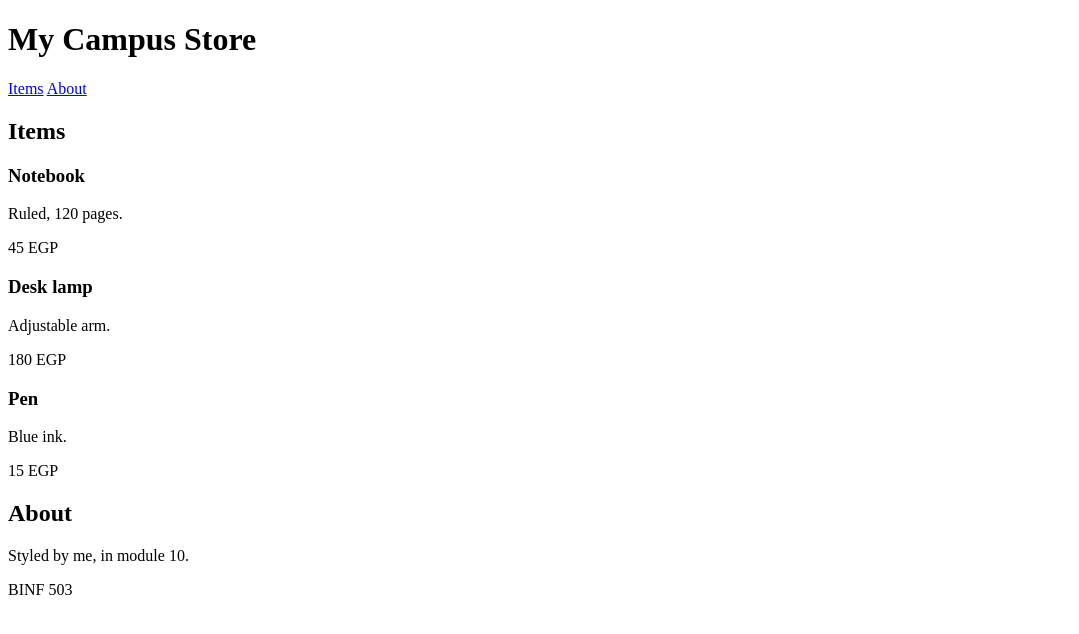
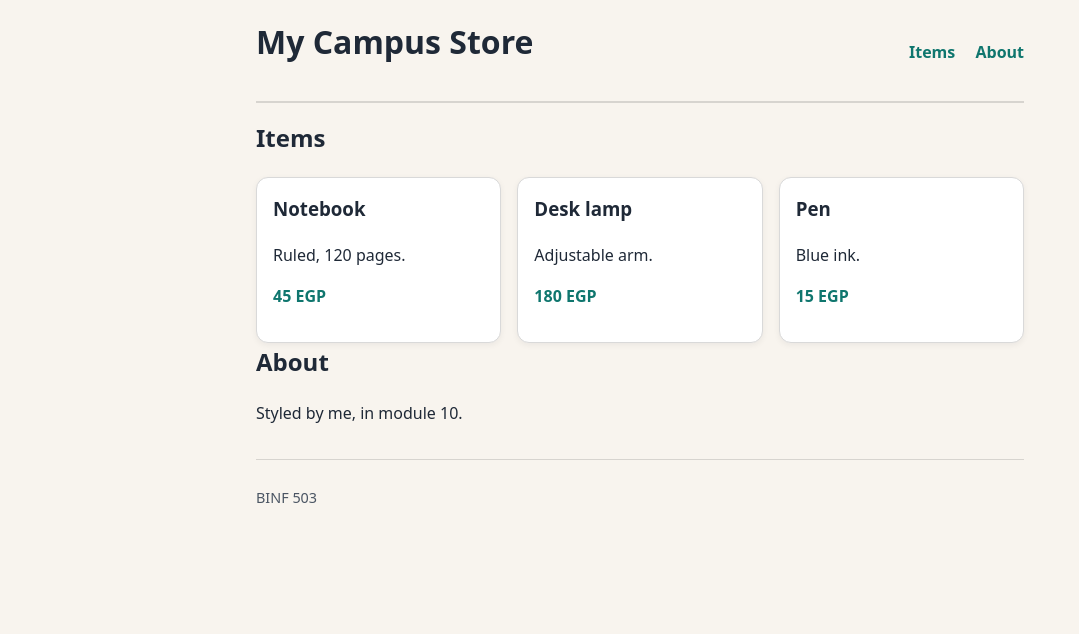
Before and after one commit to youssefahmed1911-ux/youssefshaabanbigassignment, a website: page 10-css/exercise.html in a window 1280 px wide. Shown: the whole page, without its empty margins (0-1079 px from the left). Drawn offline with Linux system fonts and the light colour scheme.

Commit message:
Finish module 10

```diff
--- a/10-css/exercise.css
+++ b/10-css/exercise.css
@@ -1,42 +1,64 @@
-/* 10-css — your work goes in this file.
- *
- * The lesson is example.css:      npm run open 10
- * See your own page with:         npm run open 10 exercise
- * Check your work with:           npm test 10
- *
- * exercise.html is written for you and must not be edited. Every class and
- * element named below already exists in it.
- *
- * Write each rule where its TODO is, then delete the TODO comment. The exact
- * colours, sizes and fonts are yours to choose unless a TODO says otherwise —
- * make it look like something you would not be embarrassed by.
- *
- * Keep the page open in the browser and refresh after each change.
- */
+body {
+  margin: 0;
+  font-family: system-ui, sans-serif;
+  line-height: 1.6;
+  color: #1f2937;
+  background-color: #f8f4ee;
+}
 
-/* TODO: a rule for `body` that sets
- *       font-family, color, and background-color. */
+.page {
+  max-width: 48rem;
+  margin: 0 auto;
+  padding: 1rem;
+}
 
-/* TODO: a rule for `.page` that sets
- *       max-width, and margin (use `0 auto` to centre it). */
+header {
+  display: flex;
+  justify-content: space-between;
+  align-items: center;
+  padding-bottom: 0.75rem;
+  border-bottom: 2px solid #d7d4cf;
+}
 
-/* TODO: a rule for `header` that sets
- *       display: flex;
- *       justify-content: space-between;
- *       align-items: center;
- *       and one more property of your choosing. */
+nav a {
+  margin-left: 1rem;
+  color: #0f766e;
+  text-decoration: none;
+  font-weight: 600;
+}
 
-/* TODO: a rule for `nav a` — a descendant selector, so it only affects links
- *       inside the nav — that sets
- *       color, and text-decoration. */
+.card-list {
+  display: flex;
+  gap: 1rem;
+  flex-wrap: wrap;
+}
 
-/* TODO: a rule for `.card-list` that sets
- *       display: flex;
- *       gap (any size);
- *       flex-wrap: wrap; */
+.card {
+  flex: 1 1 12rem;
+  padding: 1rem;
+  border: 1px solid #d9d9d9;
+  border-radius: 12px;
+  background-color: #ffffff;
+  box-shadow: 0 2px 6px rgba(15, 23, 42, 0.06);
+}
 
-/* TODO: a rule for `.card` that sets
- *       padding, border-radius, and background-color. */
+.price {
+  color: #0f766e;
+  font-weight: 700;
+}
 
-/* TODO: a rule for `.price` that sets
- *       color, and font-weight. */
+h1, h2, h3 {
+  margin-top: 0;
+}
+
+main {
+  padding-top: 1rem;
+}
+
+footer {
+  margin-top: 2rem;
+  padding-top: 0.75rem;
+  border-top: 1px solid #d7d4cf;
+  color: #4b5563;
+  font-size: 0.9rem;
+}
```
